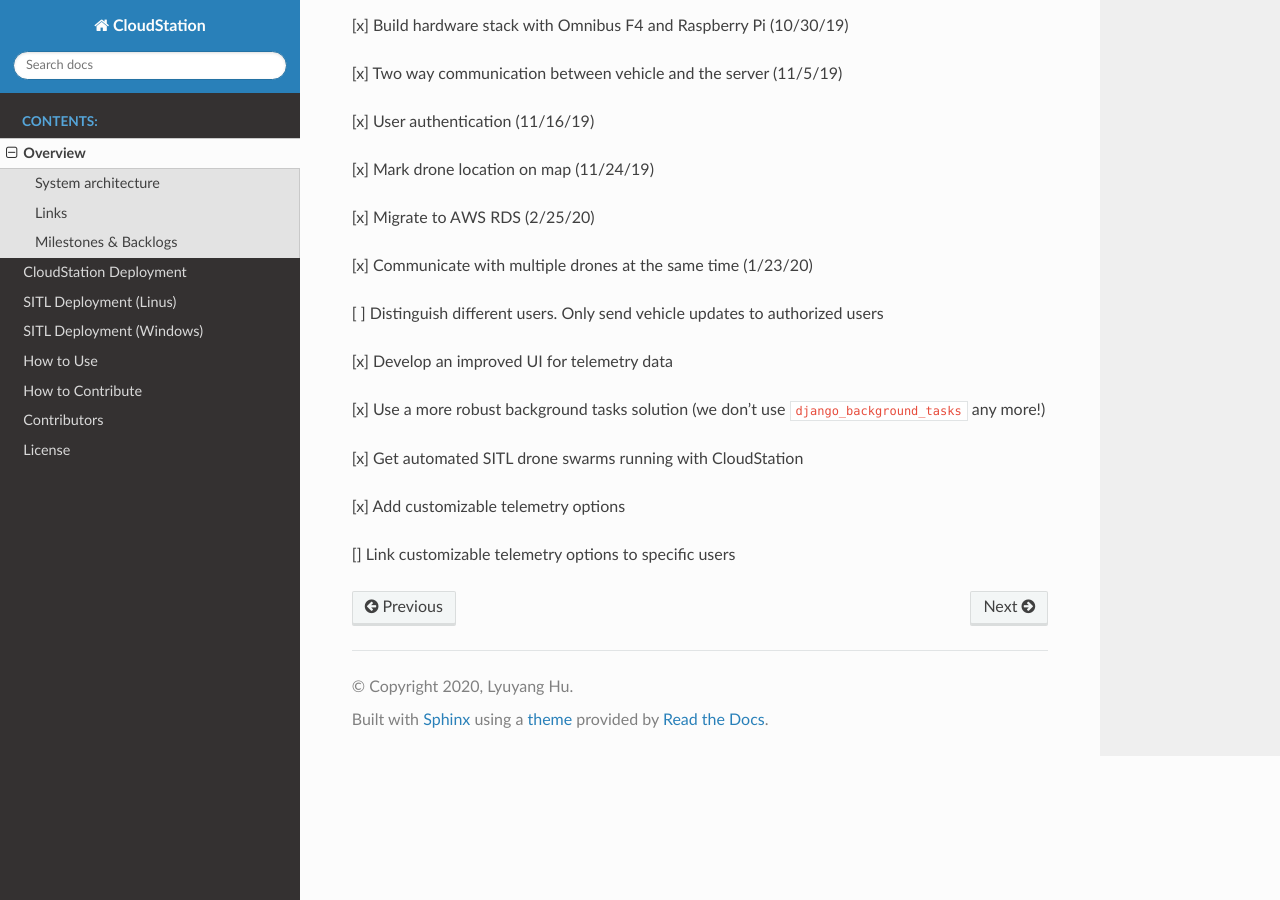
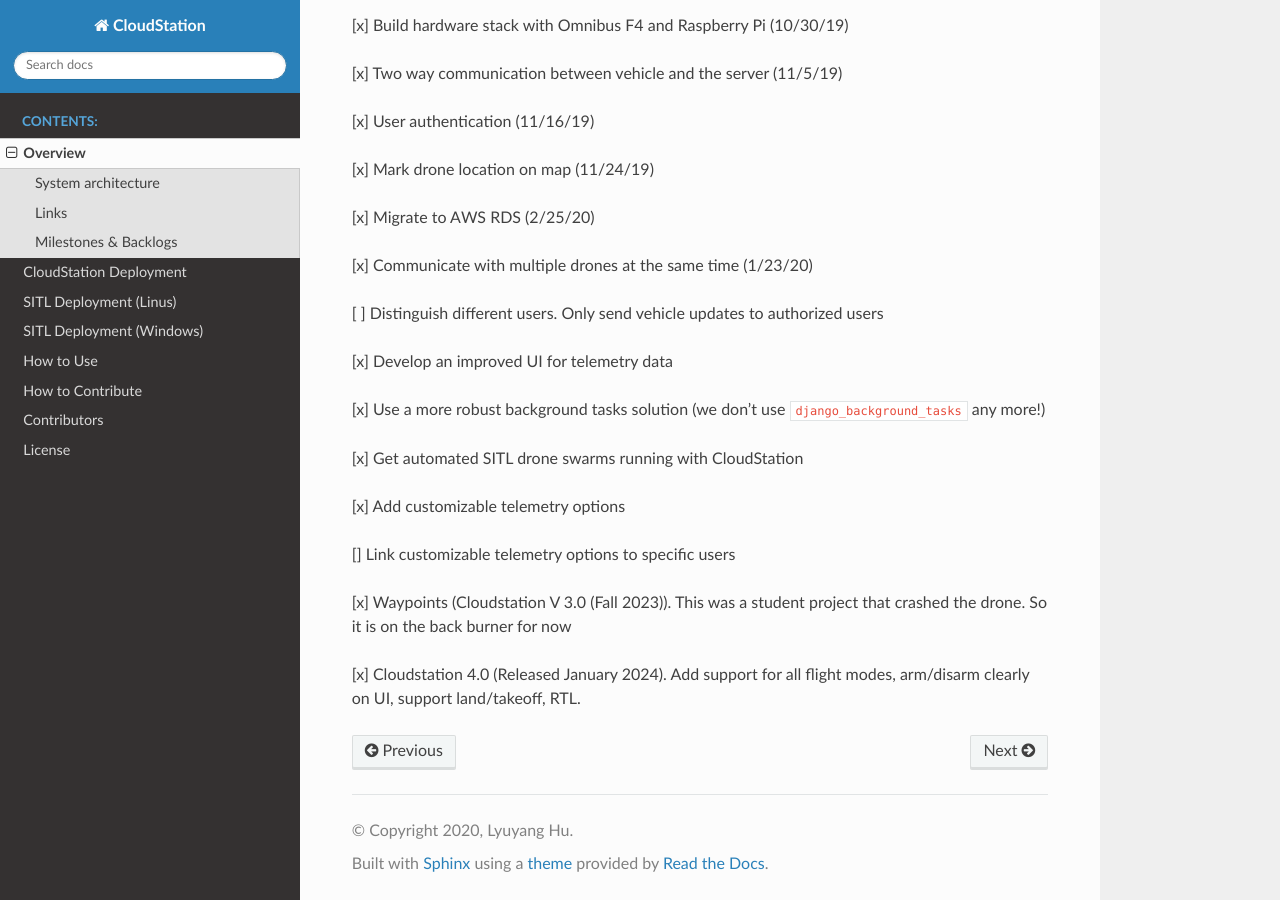
Before and after one commit to CloudStationTeam/docs, a Sphinx documentation site: the page built from source/webapp.md, in a window 1280 px wide and 900 px high, scrolled down 1449 px. Built offline with Sphinx 7.4.7 and the Read the Docs theme 2.0.0, drawn with Linux system fonts in a browser that asks for light colours.

Commit message:
Update webapp.md
updated for CS 4.0

```diff
--- a/source/webapp.md
+++ b/source/webapp.md
@@ -41,3 +41,7 @@
 [x] Add customizable telemetry options
 
 [] Link customizable telemetry options to specific users
+
+[x] Waypoints (Cloudstation V 3.0 (Fall 2023)). This was a student project that crashed the drone. So it is on the back burner for now
+
+[x] Cloudstation 4.0 (Released January 2024). Add support for all flight modes, arm/disarm clearly on UI, support land/takeoff, RTL.
```
